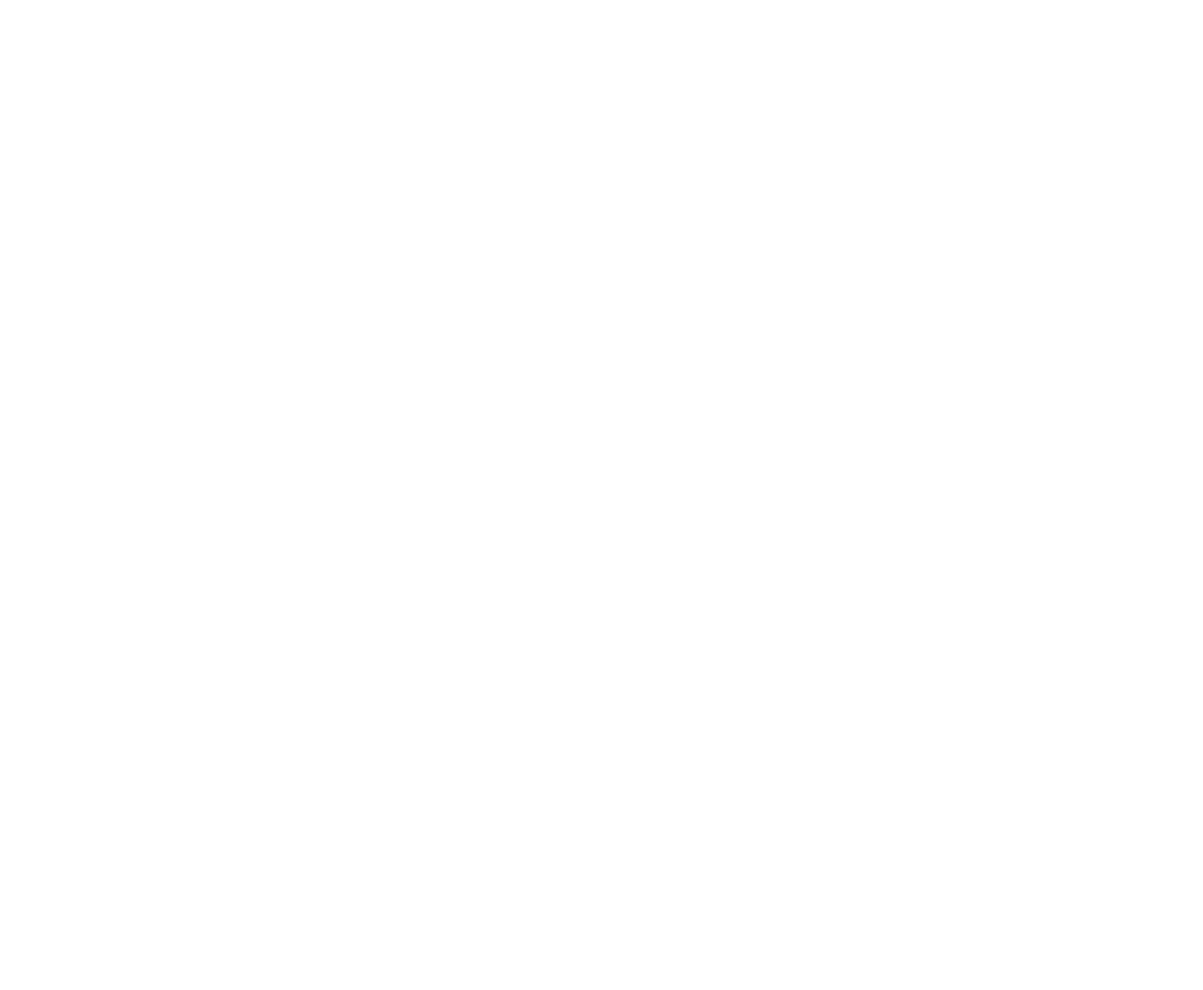
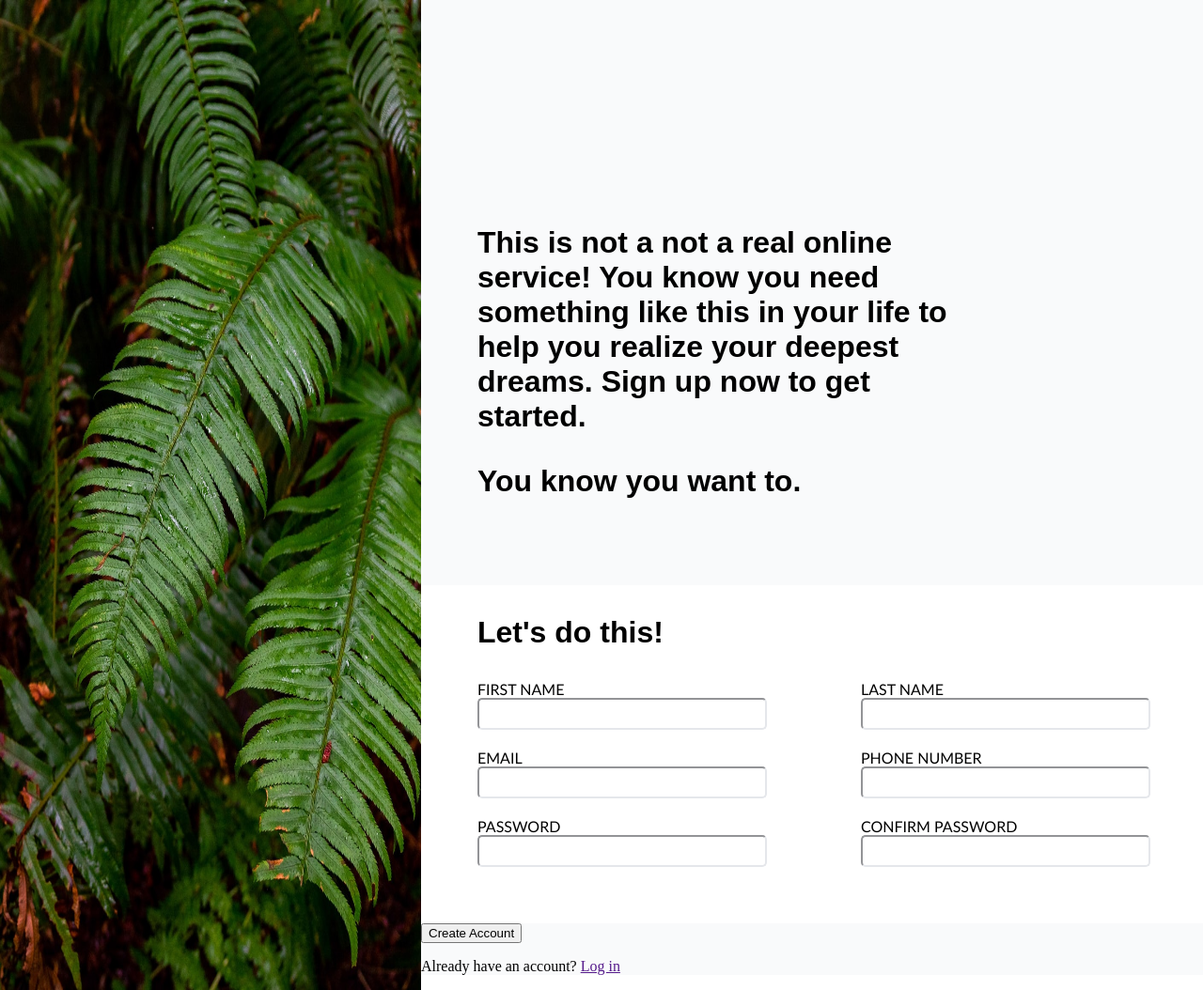
Before and after one commit to joshua-hulbert/sign-up-form, a plain HTML site: page index.html in a window 1280 px wide. Shown: the whole page at 94% size. Before the commit the page ends 800 px from the top, so only its background shows below. Drawn offline with Linux system fonts and the light colour scheme.

Commit message:
done most formatting

```diff
--- a/index.html
+++ b/index.html
@@ -7,6 +7,53 @@
     </head>
 
     <body>
-
+        <div class="container">
+            <img src="img/fern.jpeg" class="left-side-panel">
+            <div class="right-side-panel">
+                <div class="big-bold-text top-panel">
+                    <p class="para1">This is not a not a real online service! You know you need something like this in your life to help you realize your deepest dreams. Sign up now to get started.</p>
+                    <p>You know you want to.</p>
+                </div>
+                <div class="form-panel">
+                    <p class="big-bold-text">Let's do this!</p>
+                    <form id="sign-up">
+                        <div class="names">
+                            <div class="left-input">
+                                <label for="first-name">FIRST NAME</label>
+                                <input type="text" id="first-name" name="first-name">
+                            </div>
+                            <div>
+                                <label for="last-name">LAST NAME</label>
+                                <input type="text" id="last-name" name="last-name">
+                            </div>
+                        </div>
+                        <div class="contact-details">
+                            <div class="left-input">
+                                <label for="user-email">EMAIL</label>
+                                <input type="email" id="user-email" name="user-email">
+                            </div>
+                            <div>
+                                <label for="phone-num">PHONE NUMBER</label>
+                                <input type="tel" id="phone-num" name="phone-num">
+                            </div>
+                        </div>
+                        <div class="passwords">
+                            <div class="left-input">
+                                <label for="pwd">PASSWORD</label>
+                                <input type="password" id="pwd" name="pwd">
+                            </div>
+                            <div>
+                                <label for="confirm-pwd">CONFIRM PASSWORD</label>
+                                <input type="password" id="confirm-pwd" name="confirm-pwd">
+                            </div>
+                        </div>
+                    </form>
+                </div>
+                <div class="bottom-panel">
+                    <button type="submit" id="sign-up">Create Account</button>
+                    <p>Already have an account? <a href="">Log in</a></p>
+                </div>
+            </div>
+        </div>
     </body>
 </html>
--- a/styles.css
+++ b/styles.css
@@ -0,0 +1,71 @@
+@font-face {
+    font-family: norse-bold;
+    src: url(fonts/Norse-Bold.otf);
+}
+
+body {
+    margin: 0;
+}
+
+
+.container {
+    display: flex;
+}
+
+.left-side-panel {
+    width: 35%;
+}
+
+.big-bold-text {
+    font-size: 32px;
+    font-family: sans-serif;
+    font-weight: 800;
+}
+
+.top-panel {
+    background-color: #F9FAFBff;
+    padding-left: 60px;
+    padding-right: 240px;
+    padding-top: 240px;
+    padding-bottom: 60px;
+}
+
+.bottom-panel {
+    background-color: #F9FAFBff;
+}
+
+.para1 {
+    margin-top: 0px;
+}
+
+.form-panel {
+    padding-left: 60px;
+    padding-bottom: 40px;
+}
+
+.names, .contact-details, .passwords {
+    display: flex;
+    margin-bottom: 20px;
+}
+
+label {
+    display: block;
+    font-family: 'Gill Sans', 'Gill Sans MT', Calibri, 'Trebuchet MS', sans-serif;
+}
+
+input {
+    width: 300px;
+    height: 28px;
+    border-radius: 5px;
+    border-width: 2px;
+    border-color: #E5E7EB;
+}
+
+input:focus {
+    border-color: blue;
+    box-shadow: 2px 2px 2px 2px lightgray;
+}
+
+.left-input {
+    margin-right: 100px;
+}
```
Also changed, not shown: fonts/Norse-Bold.otf (added), img/fern.jpeg (added), img/sign-up-form.png (added), odin-lined.png (added).
